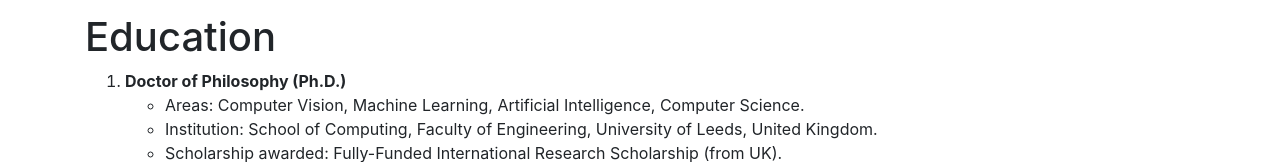
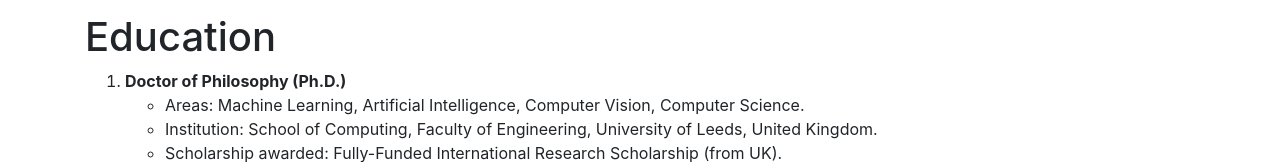
Before and after one commit to Kyaw-Kyaw-Htike/Kyaw-Kyaw-Htike.github.io, a plain HTML site: page index.html in a window 1280 px wide. Shown: the part 1316-1478 px from the top of the page. Drawn offline with Linux system fonts and the light colour scheme.

Commit message:
Add files via upload

```diff
--- a/index.html
+++ b/index.html
@@ -123,7 +123,7 @@
 <ol>
   <li><strong>Doctor of Philosophy (Ph.D.)</strong>
 <ul>
-  <li>Areas: Computer Vision, Machine Learning, Artificial Intelligence, Computer Science.</li>
+  <li>Areas: Machine Learning, Artificial Intelligence, Computer Vision, Computer Science.</li>
   <li>Institution: School of Computing, Faculty of Engineering, University of Leeds, United Kingdom.</li>
   <li>Scholarship awarded: Fully-Funded International Research Scholarship (from UK).</li>
   <li>Thesis title: “<a href="http://etheses.whiterose.ac.uk/7290/" target="_blank" rel="noopener">Domain adaptation for pedestrian detection</a>”.</li>
```
